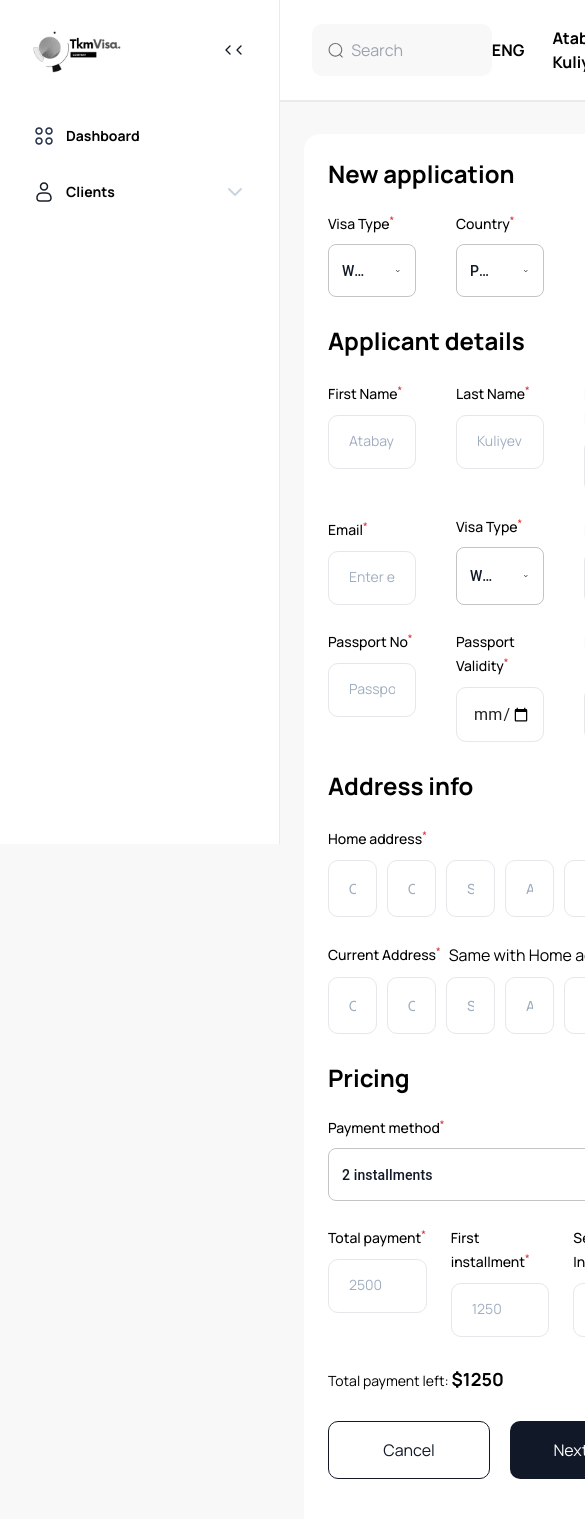
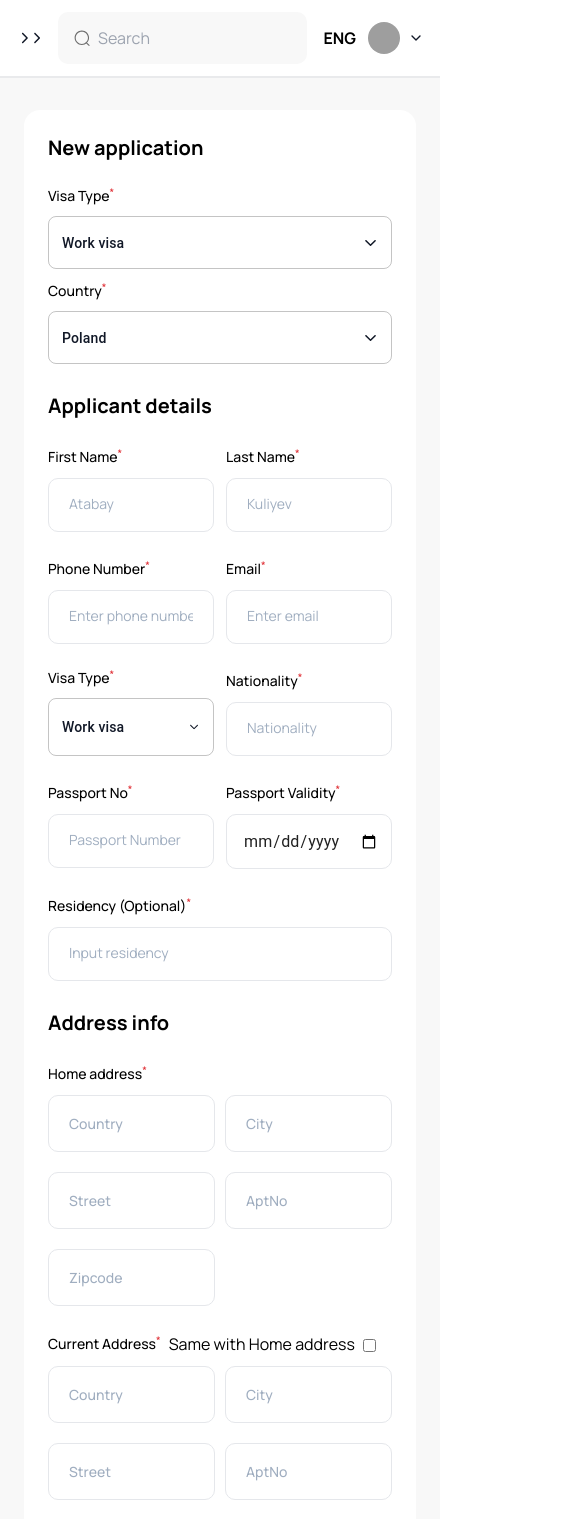
Before and after one commit to tkmvisa/tmkvisa-frontend, a Next.js app: page /en/new-application in a window 390 px wide. Shown: the top 1519 px of the page, 585 px wide, since content can reach past the window. Built offline with nearby package versions, Linux system fonts and the light colour scheme; grey boxes are pictures that could not be loaded.

Commit message:
responsive

```diff
--- a/src/app/[lang]/(dashboard)/layout.tsx
+++ b/src/app/[lang]/(dashboard)/layout.tsx
@@ -1,15 +1,22 @@
-import React from "react";
+"use client"
+import React, { useContext } from "react";
 import Sidebar from "../../../components/SideBar/sidebar";
 import Header from "../../../components/header/header";
+import { SettingContext } from "@/context/global-context";
 
 const Layout = ({ children }: any) => {
+  const { mobileNav, setMobileNav } = useContext(SettingContext);
+
   return (
     <>
       <section className="flex">
-        <div className="fixed top-0 bg-pure z-10 w-[280px] left-0">
-          <Sidebar />
-        </div>
-        <div className="flex-1 h-full !bg-[#F8F8F8] pl-[280px]">
+        {mobileNav && (
+          <div className="fixed inset-0 bottom-0 border-r top-0 bg-pure z-10 w-[280px] left-0">
+            <Sidebar setMobileNav={setMobileNav} />
+          </div>
+        )}
+
+        <div className="flex-1 h-full !bg-[#F8F8F8] md:pl-[280px]">
           <Header />
           <section className="px-6 py-8">
             <div className="bg-pure p-6 rounded-2xl">{children}</div>
--- a/src/app/[lang]/(dashboard)/new-application/page.jsx
+++ b/src/app/[lang]/(dashboard)/new-application/page.jsx
@@ -118,9 +118,9 @@ const NewApplication = () => {
         !next ?
             <>
                 <div className="flex justify-between items-center mb-6">
-                    <h4 className="font-bold text-2xl font_man text-main">New application</h4>
+                    <h4 className="font-bold text-xl md:text-2xl font_man text-main">New application</h4>
                 </div>
-                <div className='!grid !grid-cols-3 gap-x-10 !gap-y-6'>
+                <div className='!grid grid-cols-1 sm:grid-cols-2 md:!grid-cols-3 gap-x-4 md:gap-x-10 gap-y-3 md:!gap-y-6'>
                     <div className='flex flex-col'>
                         <Label>Visa Type</Label>
                         <Select
@@ -149,10 +149,10 @@ const NewApplication = () => {
                     </div>
                 </div>
                 <div className="flex justify-between items-center mb-6 my-7">
-                    <h4 className="font-bold text-2xl font_man text-main">Applicant details</h4>
+                    <h4 className="font-bold text-xl md:text-2xl font_man text-main">Applicant details</h4>
                 </div>
 
-                <section className='grid grid-cols-3 gap-x-10 !gap-y-6'>
+                <section className='grid grid-cols-2 md:grid-cols-3 gap-3 md:gap-x-10 !gap-y-6'>
                     <div>
                         <Label>First Name</Label>
                         <div
@@ -289,7 +289,7 @@ const NewApplication = () => {
                         </div>
                     </div>
 
-                    <div>
+                    <div className='col-span-2 sm:col-span-1'>
                         <Label>Residency (Optional)</Label>
                         <div
                             className={`flex justify-between mt-2.5 items-center gap-3 bg-lite-gray pt-[12px] pb-[16px] px-5 rounded-[10px] border-[1px]`}
@@ -307,12 +307,12 @@ const NewApplication = () => {
                 </section >
 
                 <div className="flex justify-between items-center mb-6 my-7">
-                    <h4 className="font-bold text-2xl font_man text-main">Address info</h4>
+                    <h4 className="font-bold text-xl md:text-2xl font_man text-main">Address info</h4>
                 </div>
 
                 <section>
                     <Label>Home address</Label>
-                    <div className='grid grid-cols-6 gap-2.5'>
+                    <div className='grid grid-cols-2 sm:grid-cols-3 md:grid-cols-5 lg:grid-cols-6 gap-2.5'>
                         {Object.keys(address).map((key) => (
                             <div
                                 key={key}
@@ -344,7 +344,7 @@ const NewApplication = () => {
                 </div>
 
                 <section className={currentAddressState && "opacity-40"}>
-                    <div className='grid grid-cols-6 gap-2.5'>
+                    <div className='grid grid-cols-2 sm:grid-cols-3 md:grid-cols-5 lg:grid-cols-6 gap-2.5'>
                         {Object.keys(address).map((key) => (
                             <div
                                 key={key}
@@ -365,7 +365,7 @@ const NewApplication = () => {
                 </section>
 
                 <div className="flex justify-between items-center mb-6 my-7">
-                    <h4 className="font-bold text-2xl font_man text-main">Pricing</h4>
+                    <h4 className="font-bold text-xl md:text-2xl font_man text-main">Pricing</h4>
                 </div>
 
                 <section className='max-w-[720px]'>
@@ -383,7 +383,7 @@ const NewApplication = () => {
                                 <MenuItem value="3" className='!font-medium !text-sm'>3 installments</MenuItem>
                             </Select>
 
-                            <div className='grid grid-cols-3 gap-6 mt-6'>
+                            <div className='grid md:grid-cols-3 gap-2 md:gap-6 mt-2 md:mt-6'>
                                 <div>
                                     <Label>Total payment</Label>
                                     <div
@@ -438,16 +438,16 @@ const NewApplication = () => {
                 </section>
             </> : <>
                 <div className="flex justify-between items-center mb-6">
-                    <h4 className="font-bold text-2xl font_man text-main">Documents</h4>
+                    <h4 className="font-bold text-xl md:text-2xl font_man text-main">Documents</h4>
                 </div>
-                <section className='grid grid-cols-3 gap-x-10 !gap-y-6'>
+                <section className='grid sm:grid-cols-2 md:grid-cols-3 gap-x-5 md:gap-x-10 gap-y-3 md:!gap-y-6'>
                     {renderFileField("Passport", "passport")}
                     {renderFileField("Residence ID", "residenceID")}
                     {renderFileField("Biometric Photo", "biometricPhoto")}
                     {renderFileField("Other Documents", "otherDocuments")}
                 </section>
                 <section className=' mt-8'>
-                    <div className='grid grid-cols-3 gap-10'>
+                    <div className='grid md:grid-cols-2 lg:grid-cols-3 gap-10'>
                         <div className='flex flex-col'>
                             <Label>Preferred Email language</Label>
                             <Select
--- a/src/app/[lang]/layout.tsx
+++ b/src/app/[lang]/layout.tsx
@@ -4,7 +4,7 @@ import "../globals.css";
 import { AuthProvider } from "@/lib/auth-providers";
 import { Toaster } from "react-hot-toast";
 import ThemeProvider from "@/redux/theme-providers";
-
+import Provider from "../../context/provider"
 
 const manrope = Manrope({ subsets: ["latin"] });
 
@@ -23,8 +23,10 @@ export default function RootLayout({
       <body className={manrope.className}>
         <ThemeProvider>
           <AuthProvider>
+            <Provider>
             <Toaster position="bottom-right" reverseOrder={false} />
             {children}
+            </Provider>
           </AuthProvider>
         </ThemeProvider>
       </body>
--- a/src/components/SideBar/sidebar.jsx
+++ b/src/components/SideBar/sidebar.jsx
@@ -4,7 +4,7 @@ import React, { useState } from "react";
 import { Box, List, ListItem, Collapse } from "@mui/material";
 import Image from "next/image";
 
-const Sidebar = () => {
+const Sidebar = ({setMobileNav}) => {
     const [open, setOpen] = useState(false);
 
     const handleClick = () => {
@@ -12,12 +12,12 @@ const Sidebar = () => {
     };
 
     return (
-        <aside className="max-w-[280px] w-full border-r border-border px-8 py-6 h-screen">
+        <aside className="max-w-[280px] w-full border-border px-8 py-6 h-screen ">
             <div className="flex items-center justify-between mb-6">
                 <figure>
                     <Image src="/logo-dark.svg" alt="tmk visa" width={89} height={52} />
                 </figure>
-                <svg width="27" height="16" viewBox="0 0 27 16" fill="none" className="hover:scale-105 cursor-pointer">
+                <svg onClick={()=>setMobileNav(false)} width="27" height="16" viewBox="0 0 27 16" fill="none" className="hover:scale-105 cursor-pointer">
                     <path fill-rule="evenodd" clip-rule="evenodd" d="M10.4714 3.52859C10.7318 3.78894 10.7318 4.21105 10.4714 4.4714L6.94285 8L10.4714 11.5286C10.7318 11.7889 10.7318 12.2111 10.4714 12.4714C10.2111 12.7317 9.78899 12.7317 9.52864 12.4714L5.52864 8.4714C5.26829 8.21105 5.26829 7.78894 5.52864 7.52859L9.52864 3.52859C9.78899 3.26824 10.2111 3.26824 10.4714 3.52859Z" fill="#111827" />
                     <path fill-rule="evenodd" clip-rule="evenodd" d="M21.4714 3.52859C21.7318 3.78894 21.7318 4.21105 21.4714 4.4714L17.9428 8L21.4714 11.5286C21.7318 11.7889 21.7318 12.2111 21.4714 12.4714C21.2111 12.7317 20.789 12.7317 20.5286 12.4714L16.5286 8.4714C16.2683 8.21105 16.2683 7.78894 16.5286 7.52859L20.5286 3.52859C20.789 3.26824 21.2111 3.26824 21.4714 3.52859Z" fill="#111827" />
                 </svg>
--- a/src/components/header/header.jsx
+++ b/src/components/header/header.jsx
@@ -1,22 +1,31 @@
-import React from 'react'
+"use client"
+import React, { useContext } from 'react'
 import { HandleLang } from '../handle-lang'
 import UserDropdown from "../../components/user-avatar-menu/user-dropdown"
+import { SettingContext } from '@/context/global-context'
 
 const Header = () => {
+    const {mobileNav, setMobileNav} = useContext(SettingContext)
     return (
-        <header className='px-8 py-6 flex bg-white justify-between items-center border-b-[2px] border-border'>
-            <div>
+        <header className='px-4 py-3 md:px-8 md:py-6 flex bg-white justify-between items-center border-b-[2px] border-border'>
+            <div className='flex items-center gap-3 '>
+                <button className='md:hidden' onClick={()=>setMobileNav(!mobileNav)}>
+                    <svg width="30" height="18" viewBox="0 0 27 16" fill="none" className="-rotate-180 cursor-pointer">
+                        <path fill-rule="evenodd" clip-rule="evenodd" d="M10.4714 3.52859C10.7318 3.78894 10.7318 4.21105 10.4714 4.4714L6.94285 8L10.4714 11.5286C10.7318 11.7889 10.7318 12.2111 10.4714 12.4714C10.2111 12.7317 9.78899 12.7317 9.52864 12.4714L5.52864 8.4714C5.26829 8.21105 5.26829 7.78894 5.52864 7.52859L9.52864 3.52859C9.78899 3.26824 10.2111 3.26824 10.4714 3.52859Z" fill="#111827" />
+                        <path fill-rule="evenodd" clip-rule="evenodd" d="M21.4714 3.52859C21.7318 3.78894 21.7318 4.21105 21.4714 4.4714L17.9428 8L21.4714 11.5286C21.7318 11.7889 21.7318 12.2111 21.4714 12.4714C21.2111 12.7317 20.789 12.7317 20.5286 12.4714L16.5286 8.4714C16.2683 8.21105 16.2683 7.78894 16.5286 7.52859L20.5286 3.52859C20.789 3.26824 21.2111 3.26824 21.4714 3.52859Z" fill="#111827" />
+                    </svg>
+                </button>
                 <div className='bg-[#F8F8F8] py-[14px] px-4 rounded-[10px] max-w-[315px] lg:w-[315px] w-full flex items-center gap-2'>
                     <svg width="18" height="18" viewBox="0 0 18 18" fill="none" >
                         <path fill-rule="evenodd" clip-rule="evenodd" d="M8.80541 1.94002C5.01372 1.94002 1.93994 5.01379 1.93994 8.80548C1.93994 12.5972 5.01372 15.6709 8.80541 15.6709C12.5971 15.6709 15.6709 12.5972 15.6709 8.80548C15.6709 5.01379 12.5971 1.94002 8.80541 1.94002ZM0.689941 8.80548C0.689941 4.32344 4.32336 0.690018 8.80541 0.690018C13.2875 0.690018 16.9209 4.32344 16.9209 8.80548C16.9209 13.2875 13.2875 16.9209 8.80541 16.9209C4.32336 16.9209 0.689941 13.2875 0.689941 8.80548Z" fill="#6C6C6C" />
                         <path fill-rule="evenodd" clip-rule="evenodd" d="M13.5727 13.9629C13.8164 13.7185 14.2121 13.718 14.4565 13.9617L17.3932 16.8908C17.6376 17.1346 17.6381 17.5303 17.3944 17.7747C17.1506 18.0191 16.7549 18.0196 16.5105 17.7758L13.5738 14.8468C13.3294 14.603 13.3289 14.2073 13.5727 13.9629Z" fill="#6C6C6C" />
                     </svg>
-                    <input type="text" placeholder='Search' className='w-full outline-none bg-transparent focus:border-none border-none'/>
+                    <input type="text" placeholder='Search' className='w-full outline-none bg-transparent focus:border-none border-none' />
                 </div>
             </div>
-            <div className='flex items-center gap-7'>
-                <HandleLang/>
-                <UserDropdown/>
+            <div className='flex items-center gap-3 md:gap-7'>
+                <HandleLang />
+                <UserDropdown />
             </div>
         </header>
     )
--- a/src/components/user-avatar-menu/user-dropdown.jsx
+++ b/src/components/user-avatar-menu/user-dropdown.jsx
@@ -17,7 +17,7 @@ const UserDropdown = () => {
     return (
         <div style={{ display: "flex", alignItems: "center", gap: "8px" }}>
             {/* Avatar and Username */}
-            <h6 className='font-bold mr-4 font_man'>Atabay Kuliyev</h6>
+            <h6 className='font-bold md:mr-4 font_man hidden md:block'>Atabay Kuliyev</h6>
             <Avatar
                 src="/path/to/avatar.jpg"
                 alt="Profile Picture"
--- /dev/null
+++ b/src/context/global-context.js
@@ -0,0 +1,22 @@
+
+import React, { createContext, useState } from "react";
+
+export const SettingContext = createContext();
+
+const SettingsProvider = ({ children }) => {
+  const [mobileNav, setMobileNav] = useState(false);
+
+
+  return (
+    <SettingContext.Provider
+      value={{
+        mobileNav,
+        setMobileNav,
+      }}
+    >
+      {children}
+    </SettingContext.Provider>
+  );
+};
+
+export default SettingsProvider;
```
Also changed, not shown: src/context/provider.js (added, +11 -0 lines).
